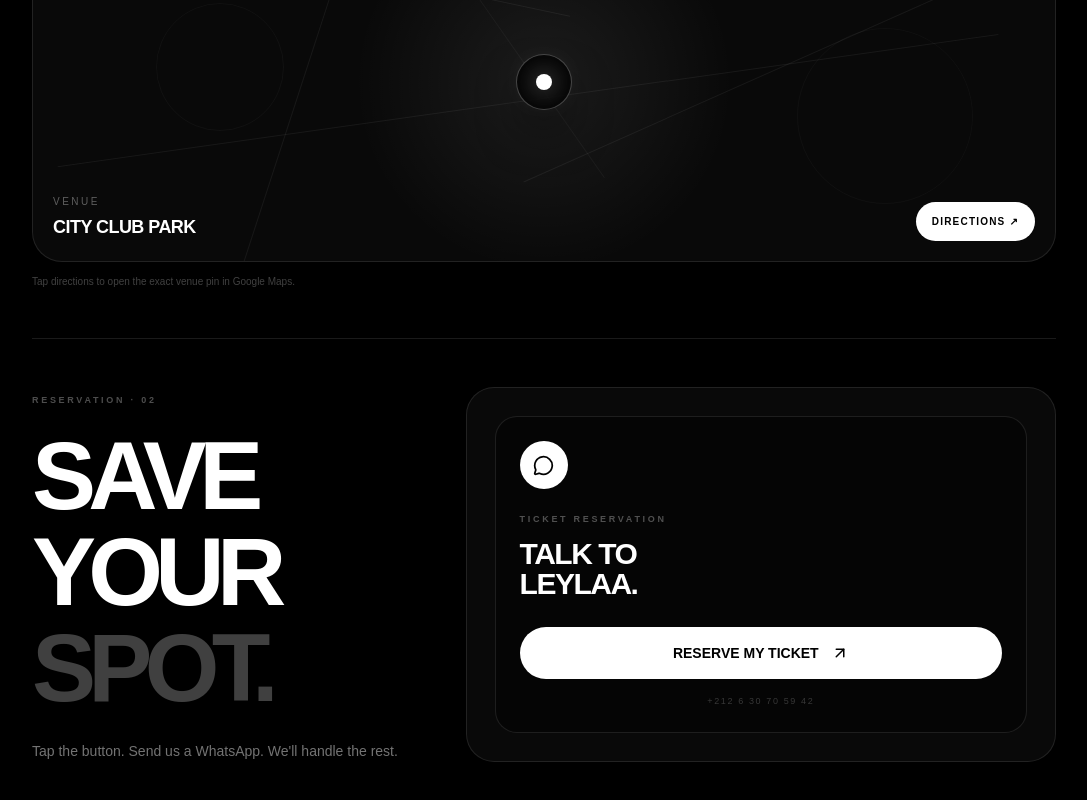
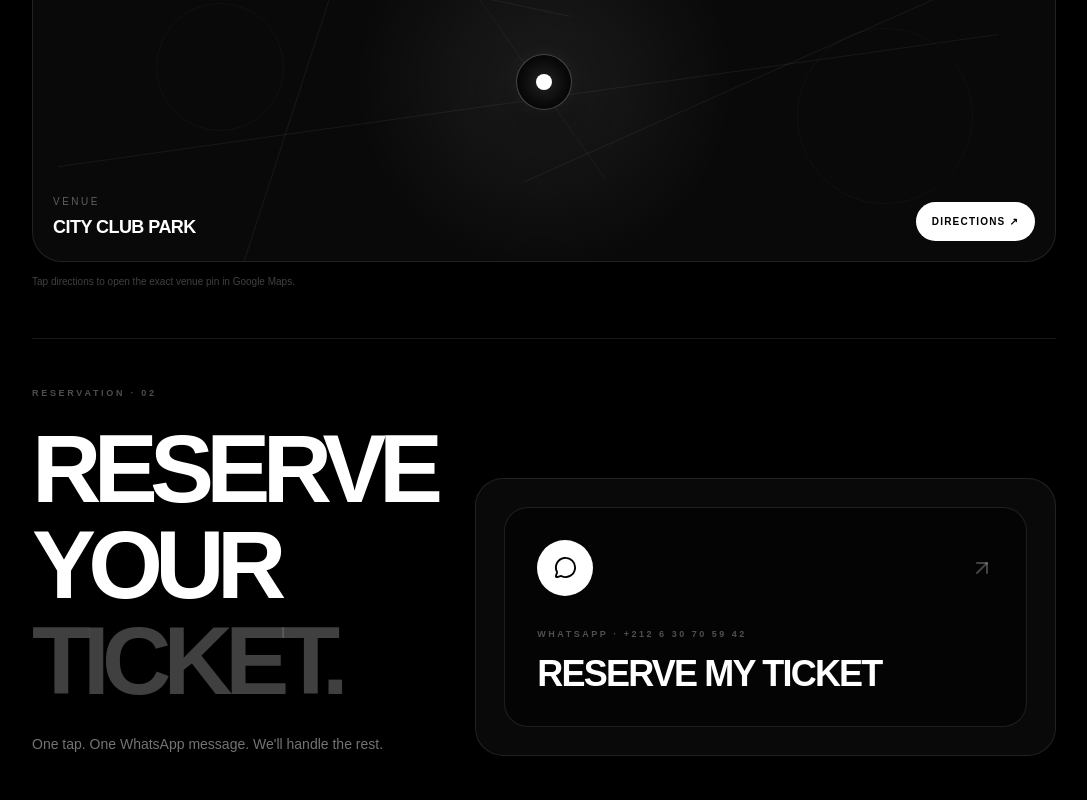
Before and after one commit to wojackwoo/leylaa, a Next.js app: page /events/tuner in a window 1280 px wide. Shown: the part 1486-2286 px from the top of the page, without its empty margins (96-1183 px from the left). Built offline with nearby package versions, Linux system fonts and the light colour scheme.

Commit message:
Make reservation CTA prominent and concise

```diff
--- a/src/components/sections/ReservationForm.tsx
+++ b/src/components/sections/ReservationForm.tsx
@@ -14,54 +14,44 @@ export default function ReservationForm() {
           <p className="text-[9px] font-bold uppercase tracking-[0.3em] text-white/30">
             RESERVATION · 02
           </p>
-
           <h2 className="mt-5 text-6xl font-black uppercase leading-[0.8] tracking-[-0.08em] sm:text-8xl">
-            SAVE
+            RESERVE
             <br />
             YOUR
             <br />
-            <span className="text-white/25">SPOT.</span>
+            <span className="text-white/25">TICKET.</span>
           </h2>
-
           <p className="mt-6 max-w-sm text-sm leading-relaxed text-white/45">
-            Tap the button. Send us a WhatsApp. We&apos;ll handle the rest.
+            One tap. One WhatsApp message. We&apos;ll handle the rest.
           </p>
         </div>
 
         <div className="rounded-[28px] border border-white/10 bg-white/[0.035] p-5 sm:p-7">
-          <div className="rounded-[22px] border border-white/10 bg-black/40 p-5 sm:p-6">
-            <div className="flex h-12 w-12 items-center justify-center rounded-full bg-white text-black">
-              <MessageCircle size={21} />
+          <a
+            href={WHATSAPP_URL}
+            target="_blank"
+            rel="noreferrer"
+            className="group flex min-h-[220px] w-full flex-col justify-between rounded-[24px] border border-white/10 bg-black/45 p-6 transition-all duration-300 hover:border-white/20 hover:bg-white/[0.06] hover:scale-[1.01] active:scale-[0.99] sm:p-8"
+          >
+            <div className="flex items-center justify-between">
+              <span className="flex h-14 w-14 items-center justify-center rounded-full bg-white text-black">
+                <MessageCircle size={23} />
+              </span>
+              <ArrowUpRight
+                size={24}
+                className="text-white/25 transition group-hover:-translate-y-1 group-hover:translate-x-1 group-hover:text-white"
+              />
             </div>
 
-            <p className="mt-6 text-[9px] font-bold uppercase tracking-[0.3em] text-white/30">
-              TICKET RESERVATION
-            </p>
-
-            <h3 className="mt-3 text-3xl font-black uppercase leading-none tracking-[-0.05em]">
-              Talk to
-              <br />
-              LEYLAA.
-            </h3>
-
-            <p className="mt-5 max-w-sm text-sm leading-relaxed text-white/50">
-
-            </p>
-
-            <a
-              href={WHATSAPP_URL}
-              target="_blank"
-              rel="noreferrer"
-              className="mt-7 flex w-full items-center justify-center gap-3 rounded-full bg-white px-6 py-4 text-sm font-bold !text-black transition hover:scale-[1.01] active:scale-95"
-            >
-              RESERVE MY TICKET
-              <ArrowUpRight size={18} />
-            </a>
-
-            <p className="mt-4 text-center text-[9px] uppercase tracking-[0.18em] text-white/20">
-              +212 6 30 70 59 42
-            </p>
-          </div>
+            <div>
+              <p className="text-[9px] font-bold uppercase tracking-[0.28em] text-white/30">
+                WHATSAPP · +212 6 30 70 59 42
+              </p>
+              <h3 className="mt-3 text-3xl font-black uppercase leading-none tracking-[-0.05em] sm:text-4xl">
+                RESERVE MY TICKET
+              </h3>
+            </div>
+          </a>
         </div>
       </div>
     </section>
```
